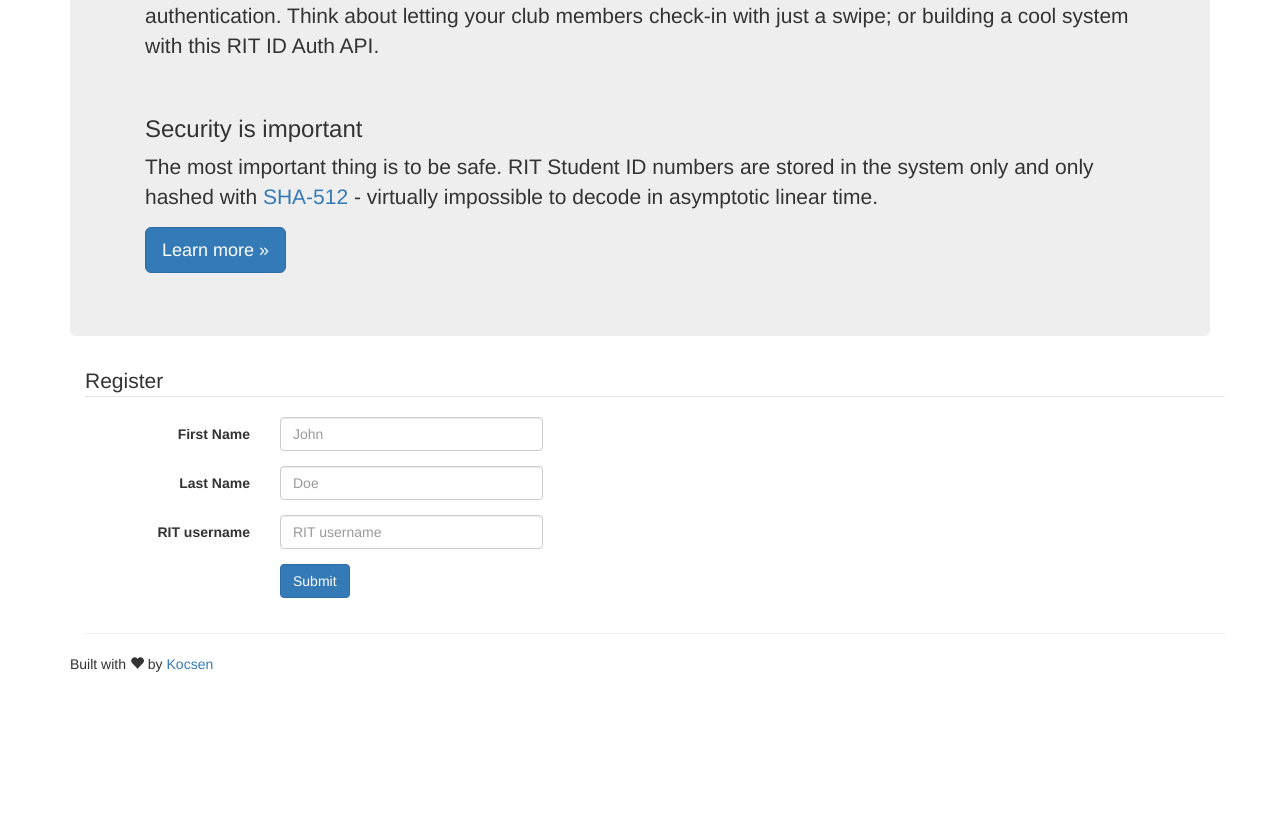
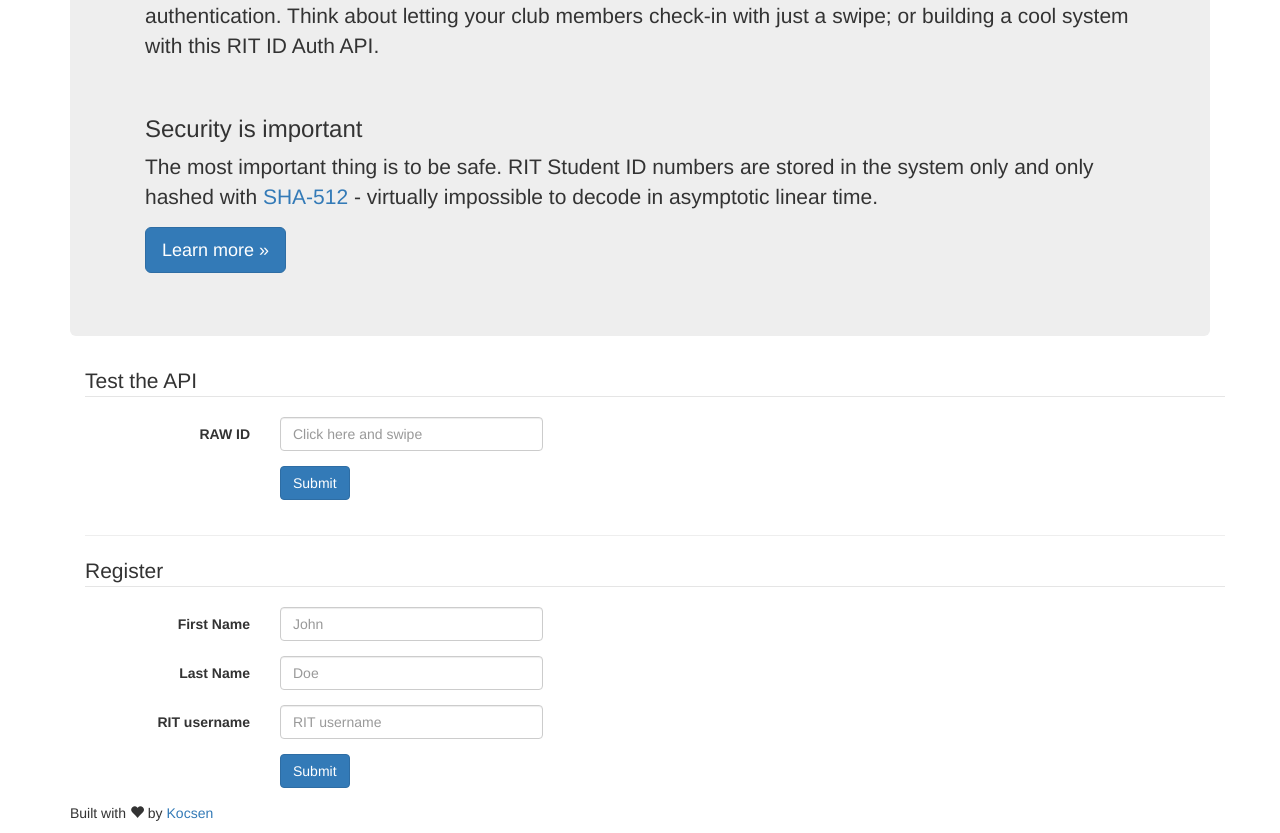
Before and after one commit to kocsenc/rit-id-client, a website: page app/index.html in a window 1280 px wide. Shown: the part 212-1045 px from the top of the page. Before the commit the page ends 896 px from the top, so only its background shows below. Drawn offline with nearby package versions, Linux system fonts and the light colour scheme; some packages are replaced by stand-ins of ours; files that its build step writes are made by us from their sources.

Commit message:
change footer add a 'test api'

```diff
--- a/app/index.html
+++ b/app/index.html
@@ -52,12 +52,12 @@
   <div ng-view=""></div>
 </div>
 
-<div class="footer">
+<footer class="footer">
   <div class="container">
     <p>Built with <span class="glyphicon glyphicon-heart"></span> by <a href="https://github.com/kocsenc"
                                                                         target="_blank">Kocsen</a></p>
   </div>
-</div>
+</footer>
 
 
 <!-- Google Analytics: change UA-XXXXX-X to be your site's ID -->
--- a/app/views/main.html
+++ b/app/views/main.html
@@ -23,6 +23,29 @@
   </div>
 </div>
 
+<div class="container">
+  <!-- Example row of columns -->
+  <form class="form-horizontal">
+    <fieldset>
+      <legend>Test the API</legend>
+      <div class="form-group">
+        <label for="raw_id_input" class="col-lg-2 control-label">RAW ID</label>
+
+        <div class="col-lg-3">
+          <input type="text" class="form-control" id="raw_id_input" placeholder="Click here and swipe">
+        </div>
+      </div>
+      <div class="form-group">
+        <div class="col-lg-10 col-lg-offset-2">
+          <button type="submit" class="btn btn-primary">Submit</button>
+        </div>
+      </div>
+    </fieldset>
+  </form>
+  <hr>
+</div>
+
+<!-- Register -->
 <div class="container">
   <!-- Example row of columns -->
   <form class="form-horizontal">
@@ -58,6 +81,4 @@
       </div>
     </fieldset>
   </form>
-  <hr>
-
 </div>
```
